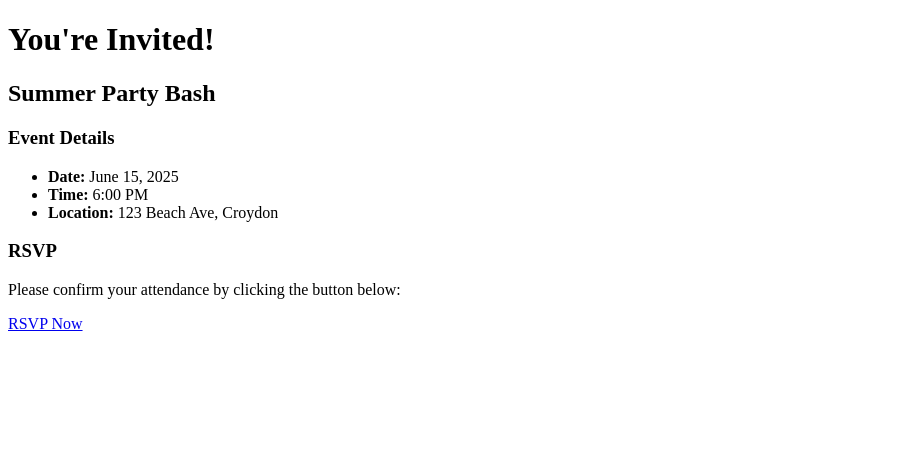
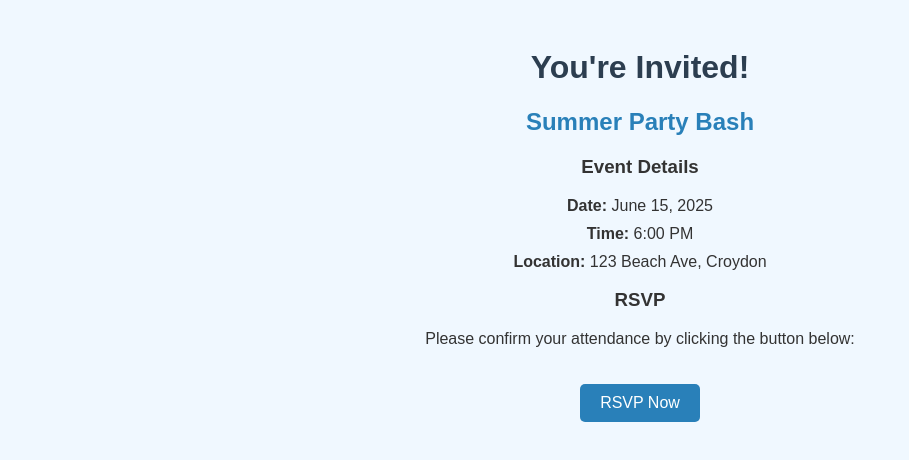
Before and after one commit to AhmedYoucef21/AhmedYoucef21.github.io, a plain HTML site: page index.html in a window 1280 px wide. Shown: the whole page, without its empty margins (0-909 px from the left). Drawn offline with Linux system fonts and the light colour scheme.

Commit message:
Update index.html

```diff
--- a/index.html
+++ b/index.html
@@ -1,9 +1,47 @@
 <!DOCTYPE html>
-<html lang="en">
+<html>
 <head>
-    <meta charset="UTF-8">
-    <meta name="viewport" content="width=device-width, initial-scale=1.0">
-    <title>Spin-off of "Project: Event invite"</title>
+  <title>Summer Party Bash</title>
+  <style>
+    body {
+      background-color: #f0f8ff;
+      font-family: 'Arial', sans-serif;
+      color: #333;
+      text-align: center;
+      padding: 20px;
+    }
+
+    h1 {
+      color: #2c3e50;
+    }
+
+    h2 {
+      color: #2980b9;
+    }
+
+    ul {
+      list-style-type: none;
+      padding: 0;
+    }
+
+    li {
+      margin: 10px 0;
+    }
+
+    a {
+      display: inline-block;
+      background-color: #2980b9;
+      color: white;
+      padding: 10px 20px;
+      text-decoration: none;
+      border-radius: 5px;
+      margin-top: 20px;
+    }
+
+    a:hover {
+      background-color: #1f6391;
+    }
+  </style>
 </head>
 <body>
     <div class="container">
```
